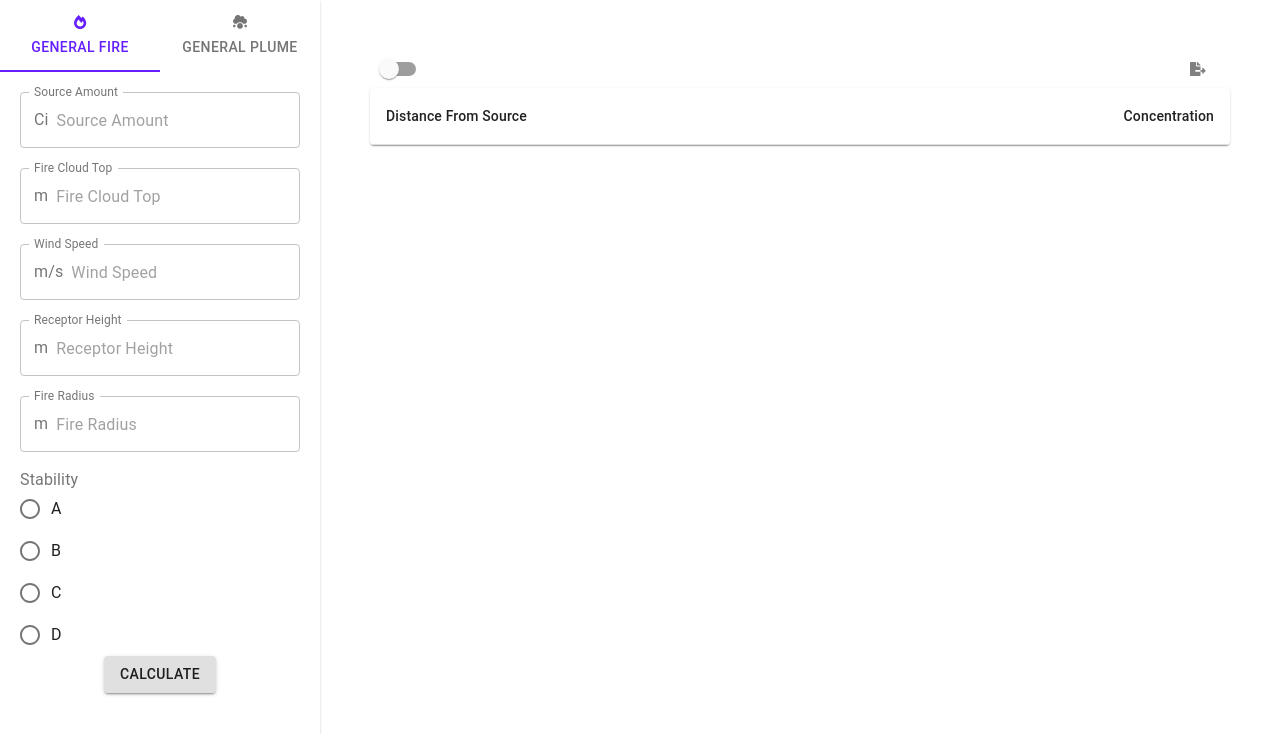
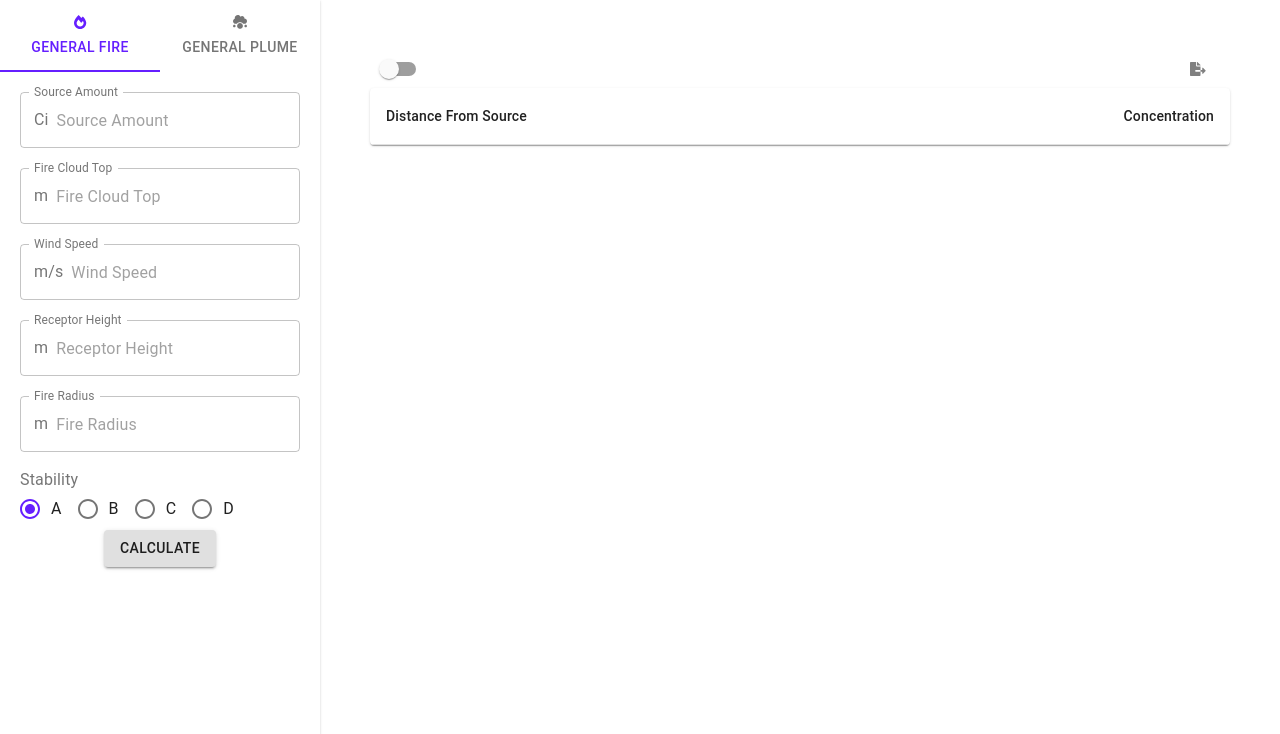
Before and after one commit to CEN3031-Team-6-LLC/project-ui, a React (Create React App) app: page / in a window 1280 px wide. Shown: the top 734 px of the page. Built offline with nearby package versions, Linux system fonts and the light colour scheme.

Commit message:
Added stability

```diff
--- a/src/CustomWidgets/RadioButtons.js
+++ b/src/CustomWidgets/RadioButtons.js
@@ -27,6 +27,7 @@ const RadioButtons = props => {
         name="gender1"
         value={value}
         onChange={onChange}
+        row
       >
         {options.map((option, i) => {
           return (
--- a/src/GeneralFire/GeneralFire.js
+++ b/src/GeneralFire/GeneralFire.js
@@ -28,7 +28,7 @@ const GeneralFire = props => {
     windSpeed: { error: false, value: "" },
     receptorHeight: { error: false, value: "" },
     fireRadius: { error: false, value: "" },
-    stability: { error: false, value: "" },
+    stability: { error: false, value: "a" },
     maxDistance: { error: false, value: "" },
     distanceIncrement: { error: false, value: "" },
     isotop: { error: false, value: "" },
@@ -124,6 +124,14 @@ const GeneralFire = props => {
           { value: "c", label: "C" },
           { value: "d", label: "D" }
         ]}
+        value={fieldValues.stability.value}
+        onChange={e => {
+          console.log("value", e.currentTarget.value);
+          setFieldValues({
+            ...fieldValues,
+            stability: { error: false, value: e.currentTarget.value }
+          });
+        }}
       />
 
       <MaterialUI.Button
```
